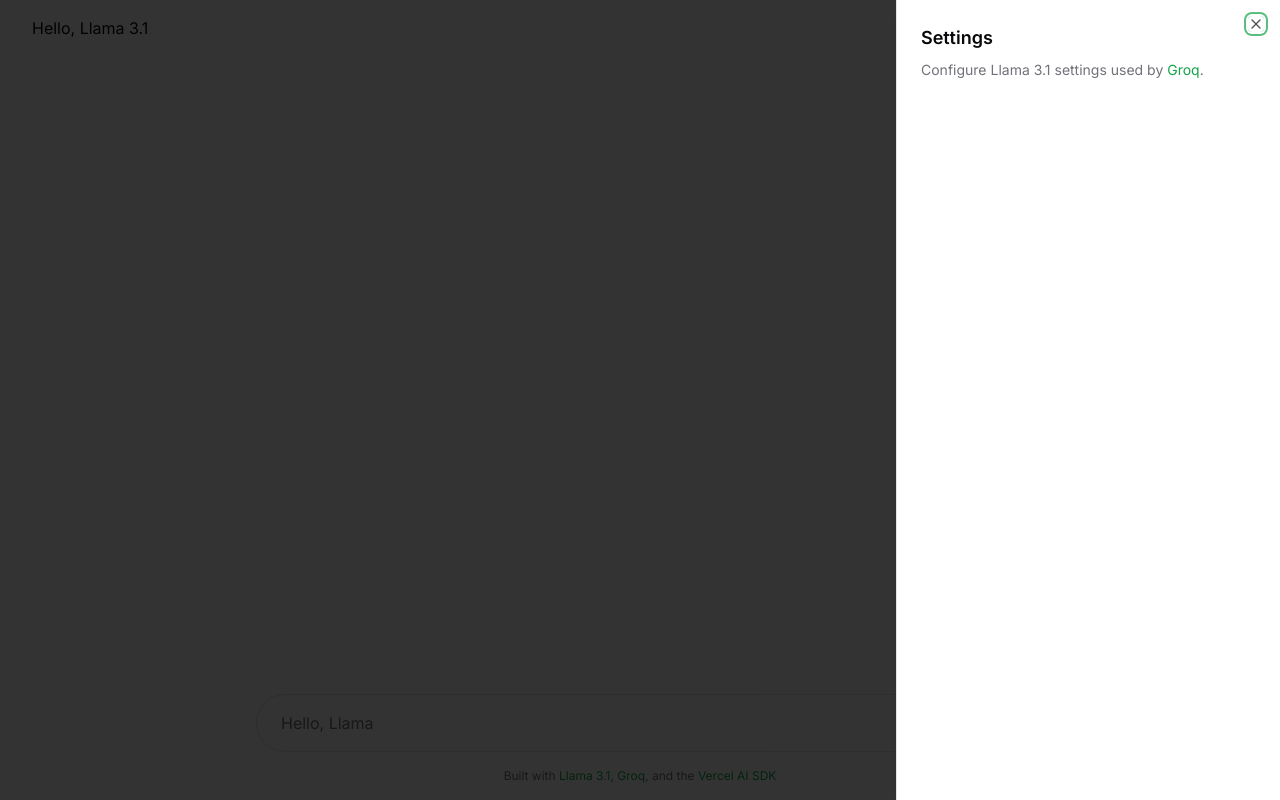
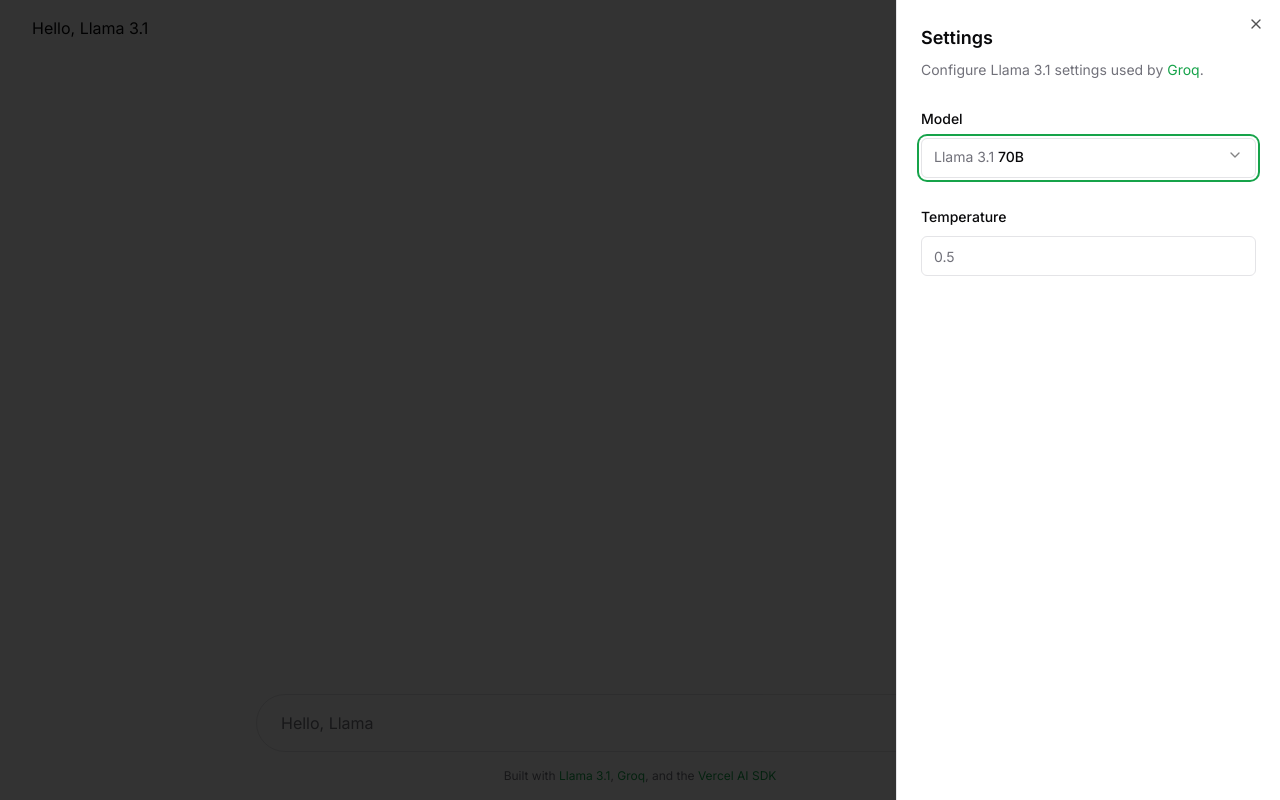
Before and after one commit to holdenmatt/hello-llama, a Next.js app: page / in a window 1280 px wide. Both pictures are taken after a click on the button 1228 px from the left and 28 px from the top of the page. Built offline with nearby package versions, Linux system fonts and the light colour scheme.

Commit message:
add settings UI

```diff
--- a/src/components/chat/SettingsPanel.tsx
+++ b/src/components/chat/SettingsPanel.tsx
@@ -1,7 +1,17 @@
 import { Settings2 } from "lucide-react";
 
+import { ExternalLink } from "@/components/atoms/ExternalLink";
 import { Tooltip } from "@/components/atoms/Tooltip";
 import { Button } from "@/components/ui/button";
+import { Input } from "@/components/ui/input";
+import { Label } from "@/components/ui/label";
+import {
+  Select,
+  SelectContent,
+  SelectItem,
+  SelectTrigger,
+  SelectValue,
+} from "@/components/ui/select";
 import {
   Sheet,
   SheetContent,
@@ -10,8 +20,6 @@
   SheetTitle,
   SheetTrigger,
 } from "@/components/ui/sheet";
-
-import { ExternalLink } from "../atoms/ExternalLink";
 
 export function SettingsPanel() {
   return (
@@ -31,6 +39,61 @@
             <ExternalLink href="https://console.groq.com/docs/models">Groq</ExternalLink>.
           </SheetDescription>
         </SheetHeader>
+        <fieldset className="mt-8 grid gap-8">
+          <div className="grid gap-3">
+            <Label htmlFor="model">Model</Label>
+            <Select defaultValue="llama-3.1-70b-versatile">
+              <SelectTrigger
+                id="model"
+                className="items-start [&_[data-description]]:hidden"
+              >
+                <SelectValue placeholder="Select a model" />
+              </SelectTrigger>
+              <SelectContent>
+                <SelectItem
+                  value="llama-3.1-405b-reasoning"
+                  disabled
+                  className="data-[disabled]:opacity-70"
+                >
+                  <div className="flex items-start gap-3 text-muted-foreground">
+                    <div className="grid gap-0.5">
+                      <p>
+                        Llama 3.1{" "}
+                        <span className="font-medium text-foreground">405B</span>
+                      </p>
+                      <p className="text-warning text-xs" data-description>
+                        Not yet available (coming soon).
+                      </p>
+                    </div>
+                  </div>
+                </SelectItem>
+                <SelectItem value="llama-3.1-70b-versatile">
+                  <div className="flex items-start gap-3 text-muted-foreground">
+                    <div className="grid gap-0.5">
+                      <p>
+                        Llama 3.1 <span className="font-medium text-foreground">70B</span>
+                      </p>
+                    </div>
+                  </div>
+                </SelectItem>
+                <SelectItem value="llama-3.1-8b-instant">
+                  <div className="flex items-start gap-3 text-muted-foreground">
+                    <div className="grid gap-0.5">
+                      <p>
+                        Llama 3.1 <span className="font-medium text-foreground">8B</span>
+                      </p>
+                    </div>
+                  </div>
+                </SelectItem>
+              </SelectContent>
+            </Select>
+          </div>
+
+          <div className="grid gap-3">
+            <Label htmlFor="temperature">Temperature</Label>
+            <Input id="temperature" type="number" placeholder="0.5" />
+          </div>
+        </fieldset>
       </SheetContent>
     </Sheet>
   );
```
